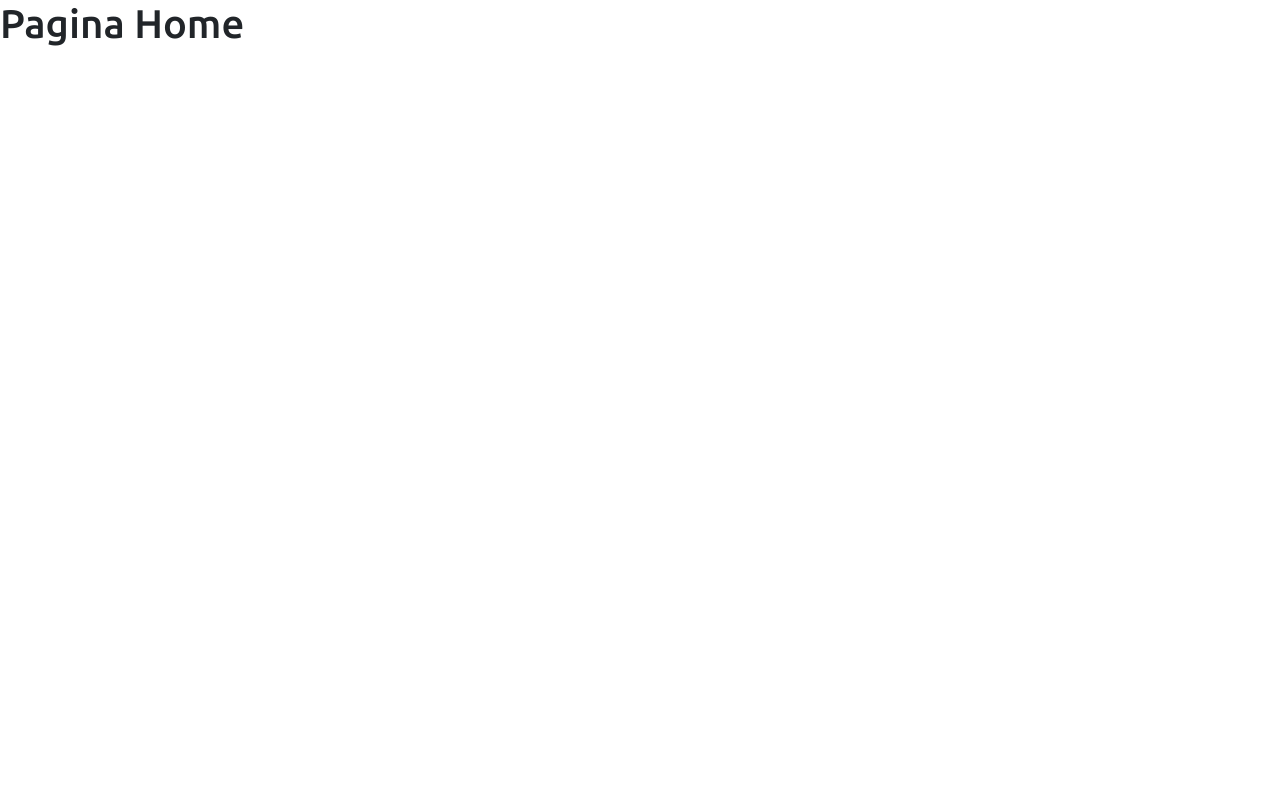
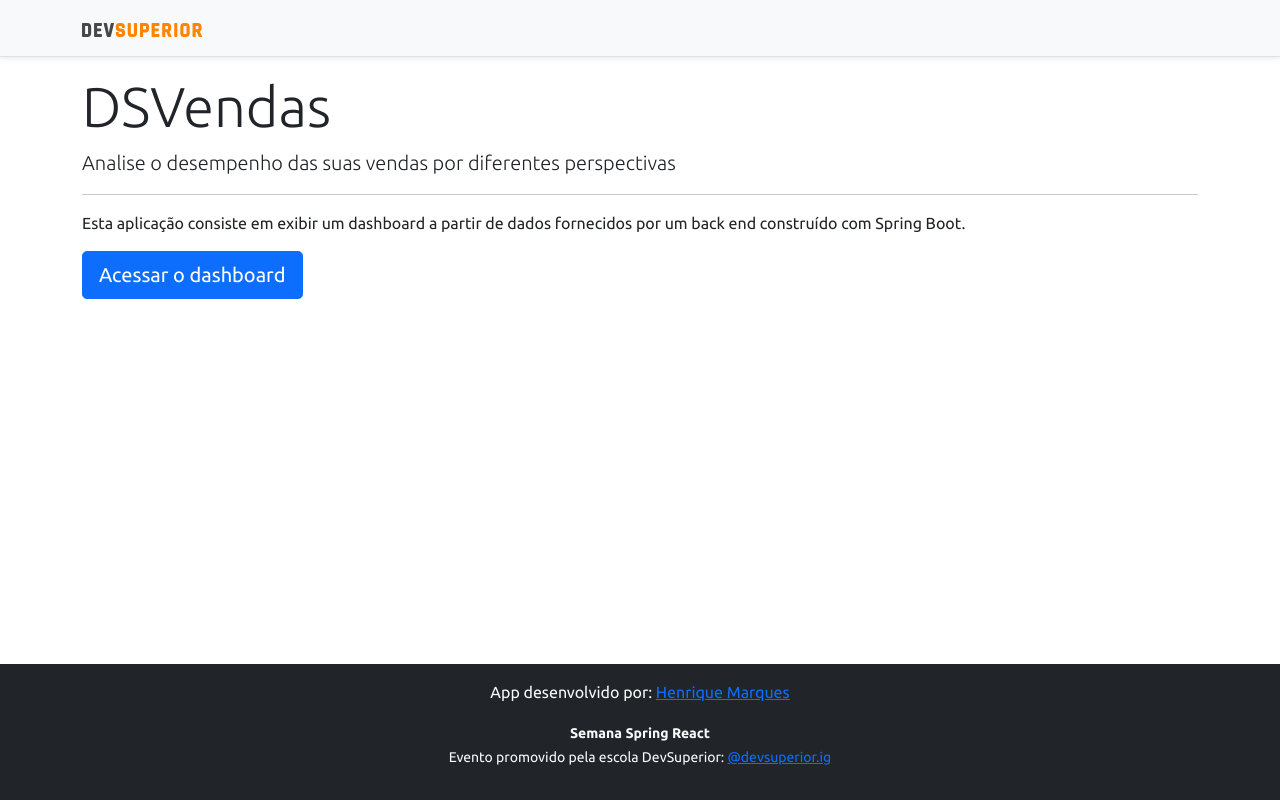
Before and after one commit to MarquesRick/projeto-sds4, a React (Create React App) app in the folder frontend/: page / in a window 1280 px wide. Built offline with nearby package versions, Linux system fonts and the light colour scheme.

Commit message:
Home, navigation

```diff
--- a/frontend/src/components/NavBar/index.tsx
+++ b/frontend/src/components/NavBar/index.tsx
@@ -1,11 +1,14 @@
 import ImgDsDark from 'assets/img/ds-dark.svg'
+import { Link } from 'react-router-dom';
 
 const NavBar = ()  => {
     return (
         <div className="d-flex flex-column flex-md-row align-items-center p-3 px-md-4 mb-3 bg-light border-bottom shadow-sm">
         <div className="container">
           <nav className="my-2 my-md-0 mr-md-3">
-            <img src={ImgDsDark} alt="DevSuperior" width="120" />
+            <Link to="/">
+              <img src={ImgDsDark} alt="DevSuperior" width="120" />
+            </Link>
           </nav>
         </div>
       </div>
--- a/frontend/src/pages/Home/index.tsx
+++ b/frontend/src/pages/Home/index.tsx
@@ -1,9 +1,28 @@
-const Home = ()  => {
-    return (
-        <div>
-            <h1>Pagina Home</h1>
+import Footer from "components/Footer";
+import NavBar from "components/NavBar";
+import { Link } from "react-router-dom";
+
+const Home = () => {
+  return (
+    <>
+      <NavBar />
+      <div className="container">
+        <div className="jumbotron">
+          <h1 className="display-4">DSVendas</h1>
+          <p className="lead">
+            Analise o desempenho das suas vendas por diferentes perspectivas
+          </p>
+          <hr />
+          <p>
+            Esta aplicação consiste em exibir um dashboard a partir de dados
+            fornecidos por um back end construído com Spring Boot.
+          </p>
+          <Link className="btn btn-primary btn-lg" to="/dashboard">Acessar o dashboard</Link>
         </div>
-    );
-  }
+      </div>
+      <Footer />
+    </>
+  );
+};
 
-  export default Home;
+export default Home;
```
